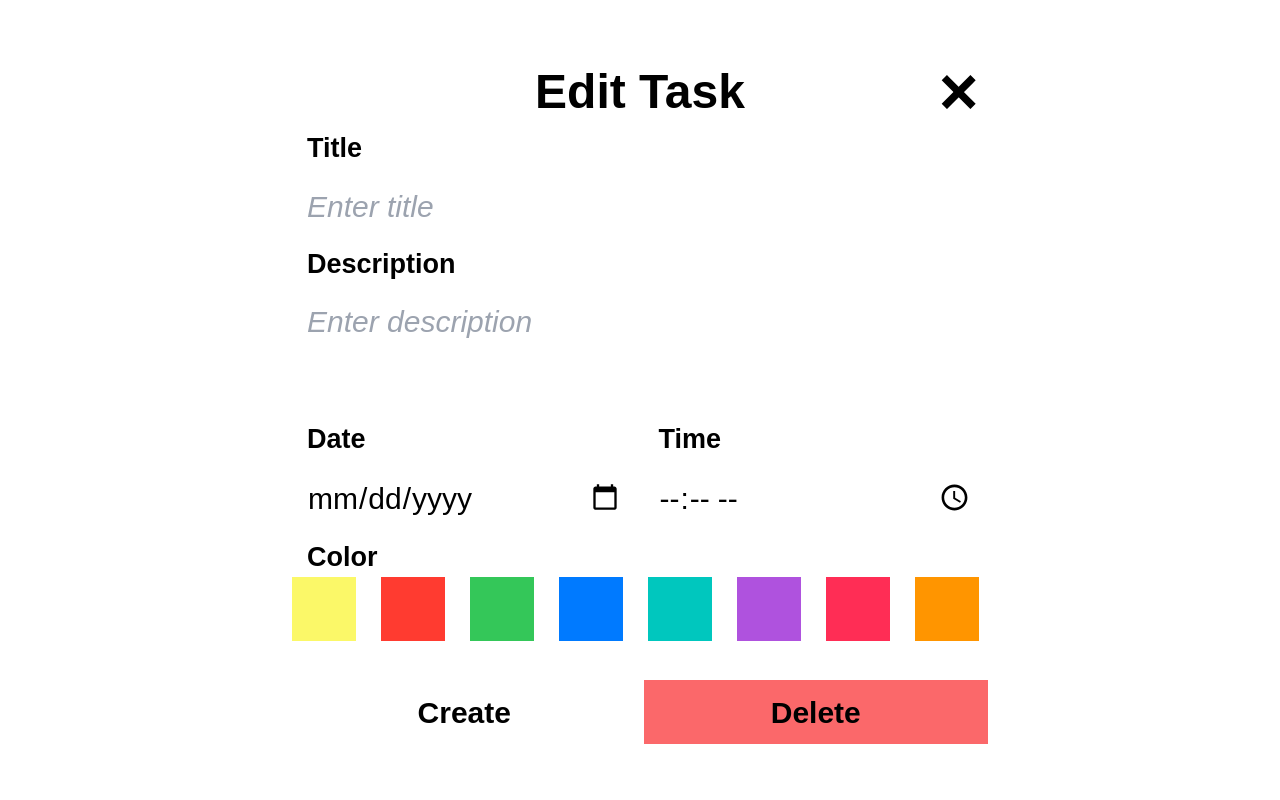
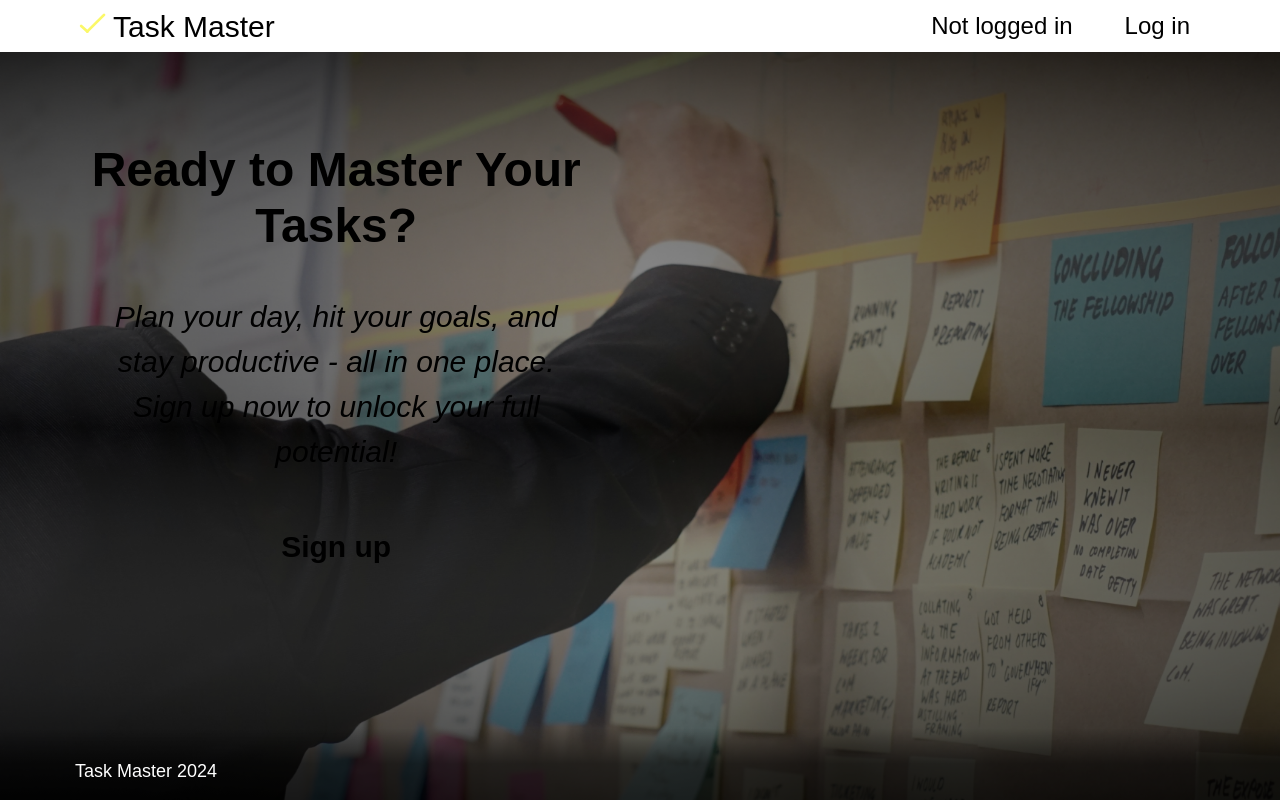
Before and after one commit to d3Lip7on/to-do-app-azure, a React (Create React App) app: page / in a window 1280 px wide. Built offline with nearby package versions, Linux system fonts and the light colour scheme.

Commit message:
created home page

```diff
--- a/src/app/App.tsx
+++ b/src/app/App.tsx
@@ -1,18 +1,6 @@
-import { CreateTask } from '../features/create-task/ui/CreateTask';
-import { EditTask } from '../features/edit-task/ui/EditTask';
-import { Footer } from '../page/layout/Footed';
-import { Header } from '../page/layout/Header';
 import { Page } from '../page/Page';
-import { FormProvider } from '../shared/ui/FormContext';
-const data = {
-	indexValue: 2,
-	inputValue: 'piska',
-	areaValue: 'ueban',
-	dateValue: 'dddd',
-	timeValue: '443',
-};
 function App() {
-	return <EditTask />;
+	return <Page />;
 }
 
 export default App;
--- a/src/page/content/NotAuthorizedContent.tsx
+++ b/src/page/content/NotAuthorizedContent.tsx
@@ -1,5 +1,19 @@
+import { Canvas, FormTitle, MainButton } from '../../shared/ui';
+
 export function NotAuthorizedContent() {
 	return (
-		<div className="w-full h-full bg-no-repeat bg-cover bg-center" style={{ backgroundImage: "url('/images/NotAuthorizedScreenImage.png')" }}></div>
+		<div className="w-full h-full bg-no-repeat bg-cover bg-center" style={{ backgroundImage: "url('/images/NotAuthorizedScreenImage.png')" }}>
+			<div className="p-[4%]">
+				<Canvas width="570px">
+					<div className="flex flex-col gap-[40px] items-center text-center">
+						<h1 className="text-[48px] font-bold leading-[56px]">Ready to Master Your Tasks?</h1>
+						<p className="text-[30px] italic">
+							Plan your day, hit your goals, and stay productive - all in one place. Sign up now to unlock your full potential!
+						</p>
+						<MainButton onClick={() => {}}>Sign up</MainButton>
+					</div>
+				</Canvas>
+			</div>
+		</div>
 	);
 }
--- a/src/shared/ui/Canvas.tsx
+++ b/src/shared/ui/Canvas.tsx
@@ -5,7 +5,7 @@ type CanvasProps = {
 
 export function Canvas({ children, width }: CanvasProps) {
 	return (
-		<div className="p-[39px] bg-text-secondary flex flex-col  " style={{ width: width }}>
+		<div className="p-[39px] bg-text-secondary flex flex-col" style={{ width: width }}>
 			{children}
 		</div>
 	);
```
